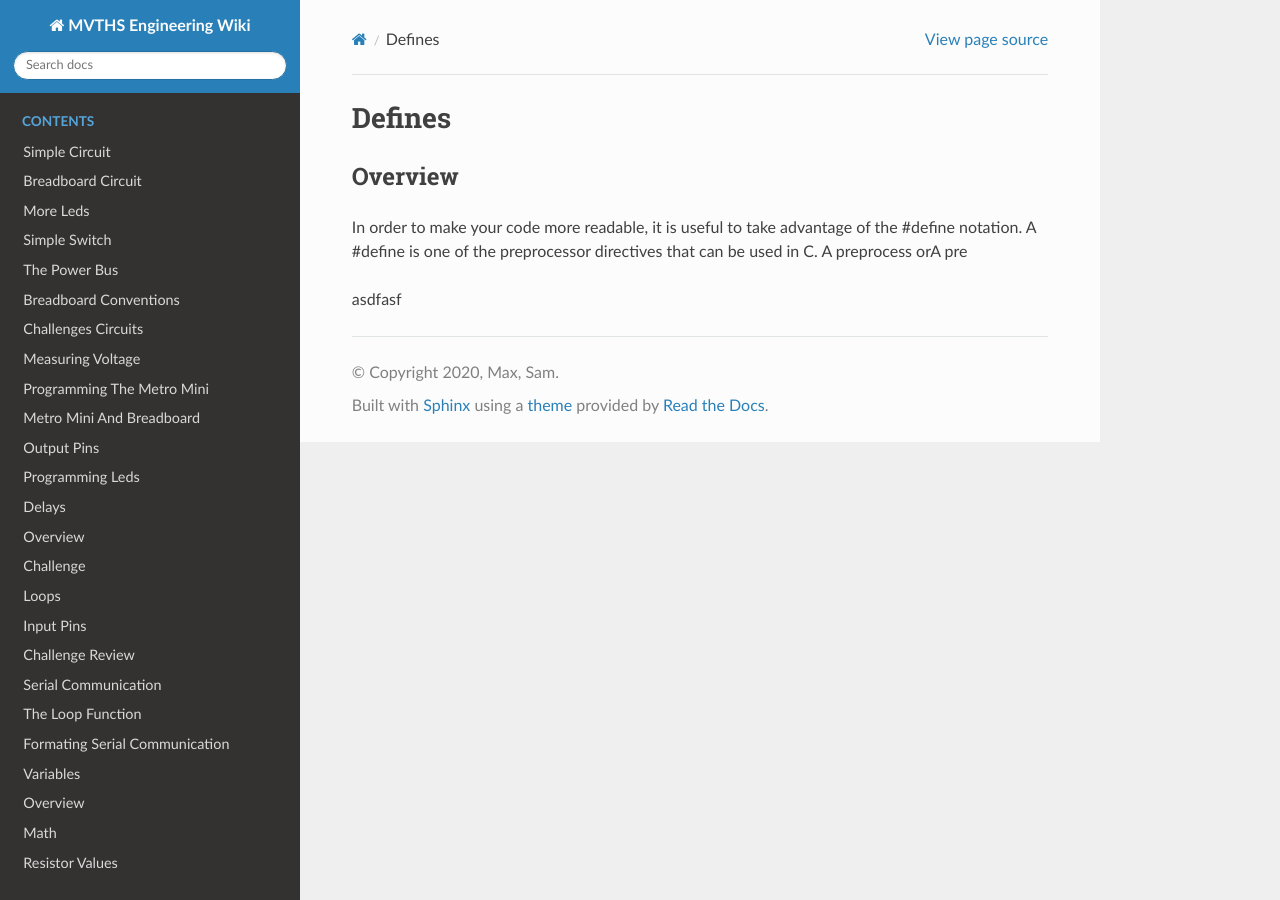
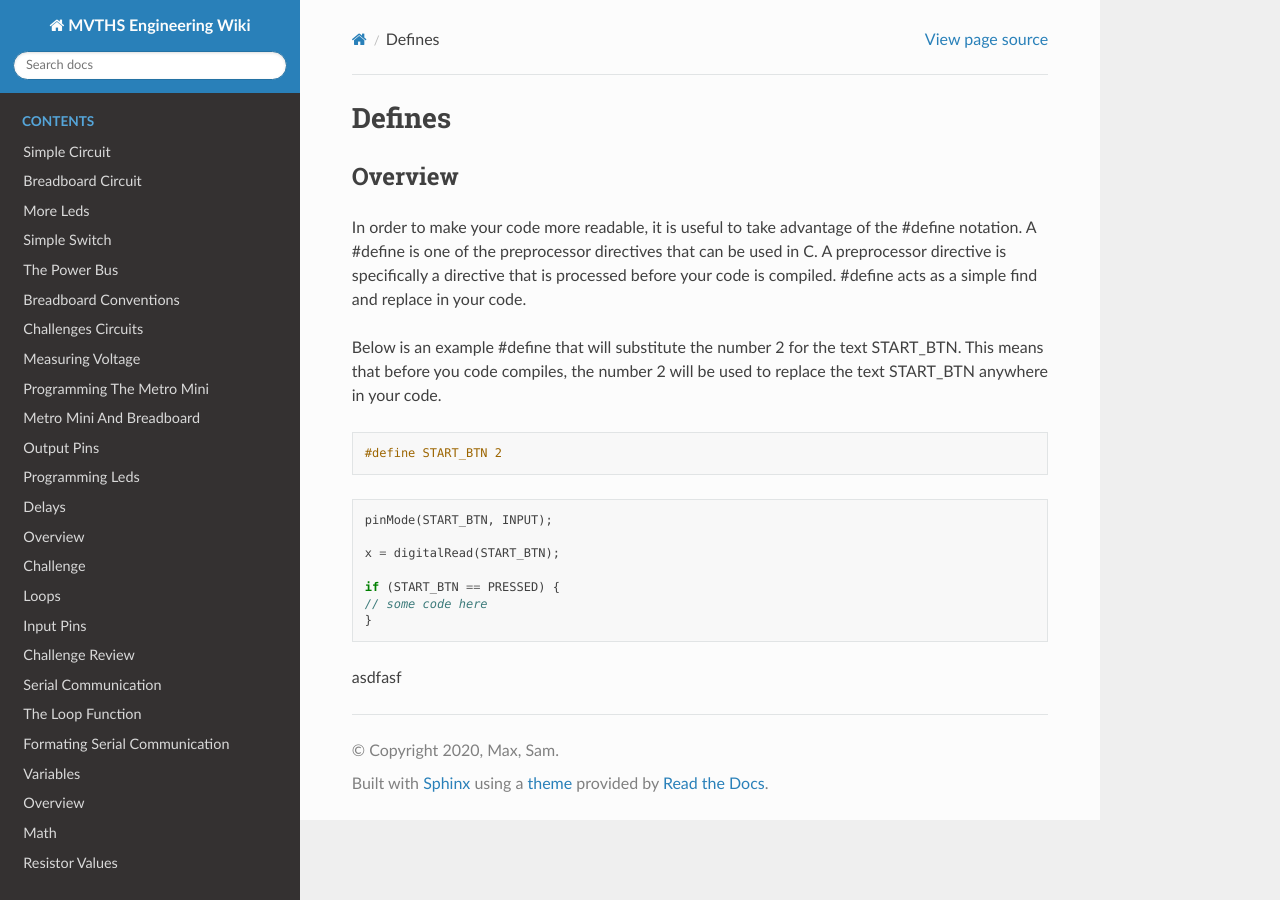
Before and after one commit to maxtkc/mvths-wiki, a Sphinx documentation site: the page built from docs/042cc-defines.rst, in a window 1280 px wide. Built offline with Sphinx 7.4.7 and the Read the Docs theme 2.0.0, drawn with Linux system fonts in a browser that asks for light colours; pages that are not in the unit, such as notebooks, are missing from menus.

Commit message:
Update 042cc-defines.rst

```diff
--- a/docs/042cc-defines.rst
+++ b/docs/042cc-defines.rst
@@ -4,8 +4,24 @@ Defines
 Overview
 --------
 
-In order to make your code more readable, it is useful to take advantage of the #define notation. A #define is one of the preprocessor directives that can be used in C. A
-preprocess orA pre
+In order to make your code more readable, it is useful to take advantage of the #define notation. A #define is one of the preprocessor directives that can be used in C. A preprocessor directive is specifically a directive that is processed before your code is compiled. #define acts as a simple find and replace in your code.
+
+Below is an example #define that will substitute the number 2 for the text START_BTN. This means that before you code compiles, the number 2 will be used to replace the text START_BTN anywhere in your code.
+
+.. code:: C
+
+   #define START_BTN 2
+
+
+.. code:: C
+
+   pinMode(START_BTN, INPUT);
+
+   x = digitalRead(START_BTN);
+
+   if (START_BTN == PRESSED) {
+   // some code here
+   }
 
 
 
```
